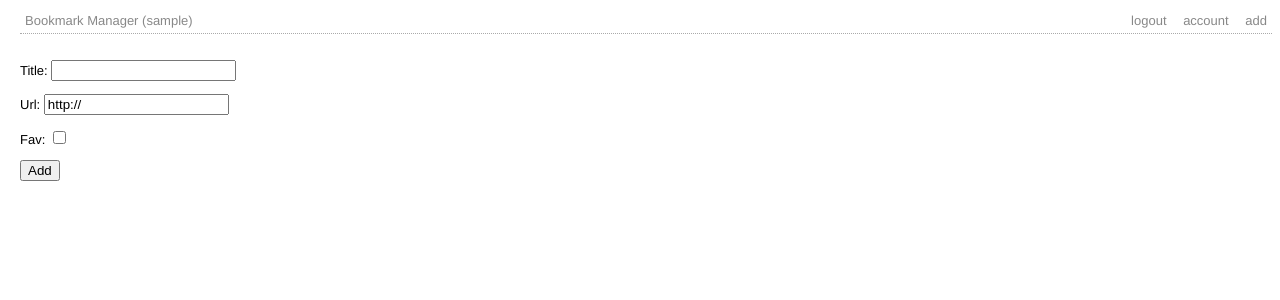
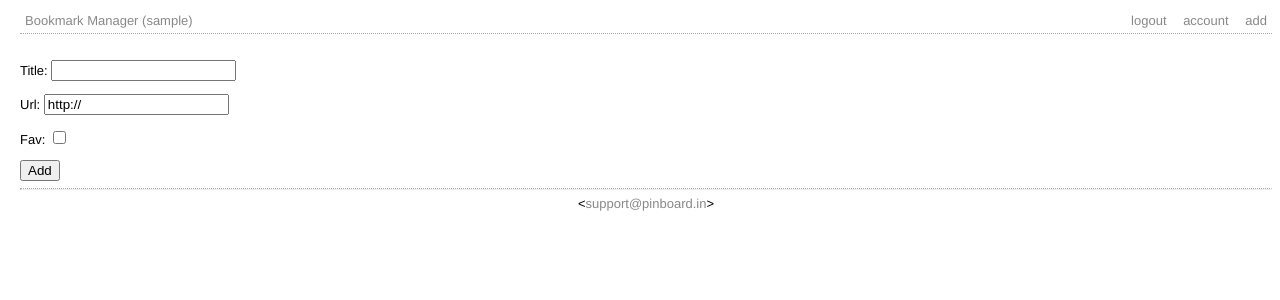
Before and after one commit to evening/bookmark-manager, a Django app: page /add in a window 1280 px wide. Shown: the top 300 px of the page. Run offline with Django 3.2, Linux system fonts and the light colour scheme; the visitor is signed in with stand-in values (Sample User, id 1).

Commit message:
closes #17 footer added

```diff
--- a/website/static/main.css
+++ b/website/static/main.css
@@ -94,3 +94,7 @@ a.destroy-confirm {
 .star {
     display: inline;
 }
+
+.footer {
+    text-align: center;
+}
--- a/website/templates/base.html
+++ b/website/templates/base.html
@@ -31,6 +31,12 @@
         </div>
     {% block content %}
     {% endblock %}
+    <footer class="footer">
+        <hr style="border-top:1px dotted #aaa;">
+        &lt;<a href="mailto:support@pinboard.in">support@pinboard.in</a>&gt;
+    </footer>
+
     </div>
+
 </body>
 </html>
```
Lines whose indentation alone changed are shown as unchanged.
